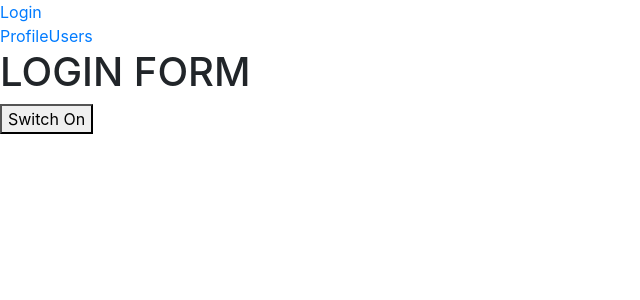
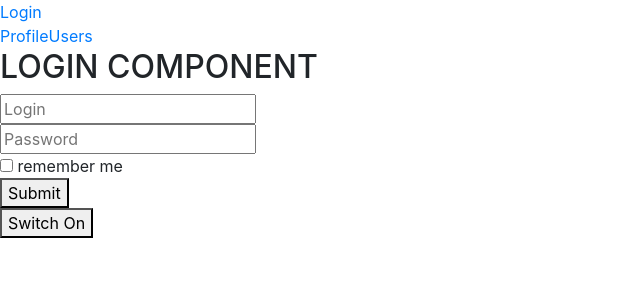
Before and after one commit to DmytroSerdiukov/ReactNetwork, a React (Create React App) app: page /login in a window 1280 px wide. Shown: the top 300 px of the page, without its empty margins (0-640 px from the left). Built offline with nearby package versions, Linux system fonts and the light colour scheme; no server answers.

Commit message:
add profile status, login form

```diff
--- a/package.json
+++ b/package.json
@@ -11,6 +11,7 @@
     "react-router-dom": "^5.1.2",
     "react-scripts": "^3.3.0",
     "redux": "^4.0.4",
+    "redux-form": "^8.3.0",
     "redux-thunk": "^2.3.0",
     "styled-components": "^4.4.1"
   },
--- a/src/common/Loader/LoginComponent.jsx
+++ b/src/common/Loader/LoginComponent.jsx
@@ -1,9 +1,31 @@
 import React from 'react';
 
-const LoginComponent = () => {
-  return <div>
-    <h1>LOGIN FORM</h1>
-  </div>
+const LoginComponent = props => {
+  return (
+    <div>
+      <h2>LOGIN COMPONENT</h2>
+      <LoginForm />
+    </div>
+  );
+};
+
+const LoginForm = () => {
+  return <>
+    <form action="">
+        <div>
+            <input type="text" placeholder="Login"/>
+        </div>
+        <div>
+            <input type="text" placeholder="Password"/>
+        </div>
+        <div>
+            <input type="checkbox"/> remember me
+        </div>
+        <div>
+            <button>Submit</button>
+        </div>
+    </form>
+  </>
 }
 
 export default LoginComponent;
```
Also changed, not shown: src/components/Profile/ProfileStatus/ProfileStatus.jsx (added, +22 -0 lines), 1 other file (tests, documents, lock files or other folders).
